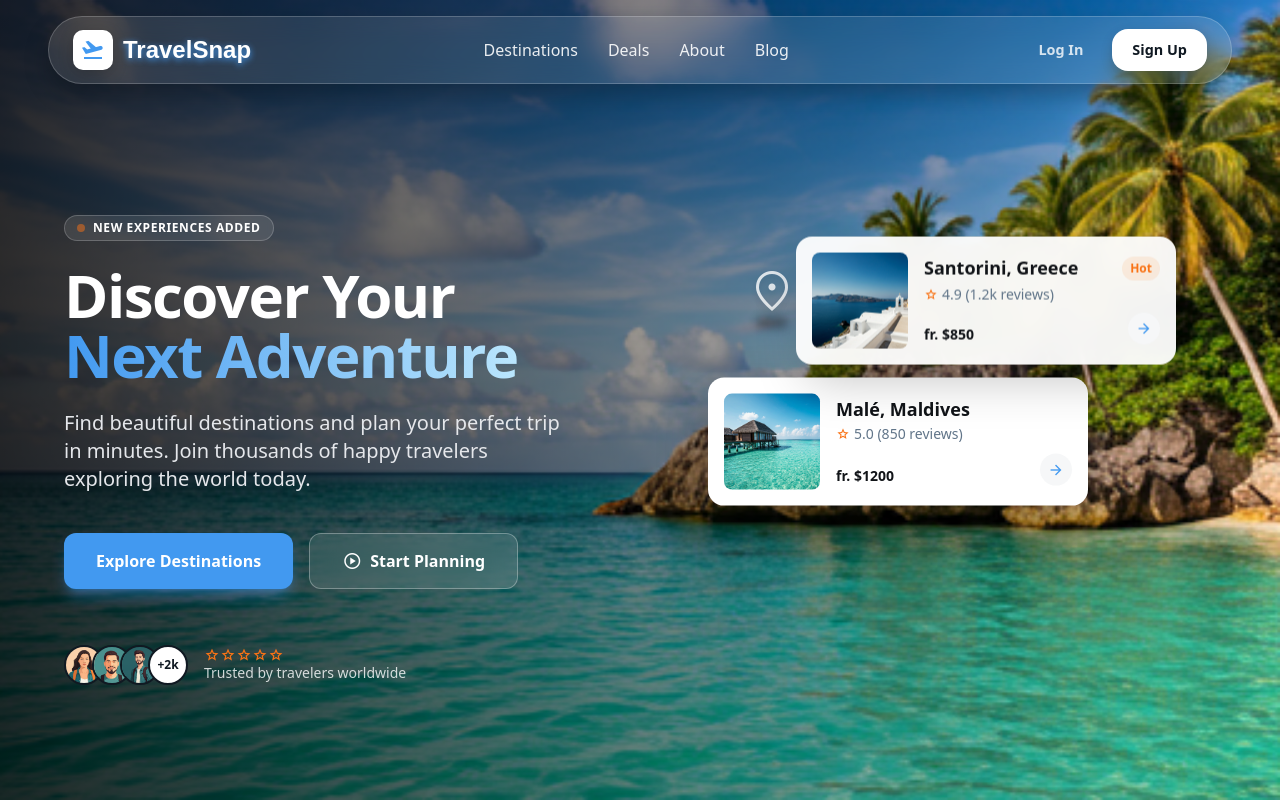
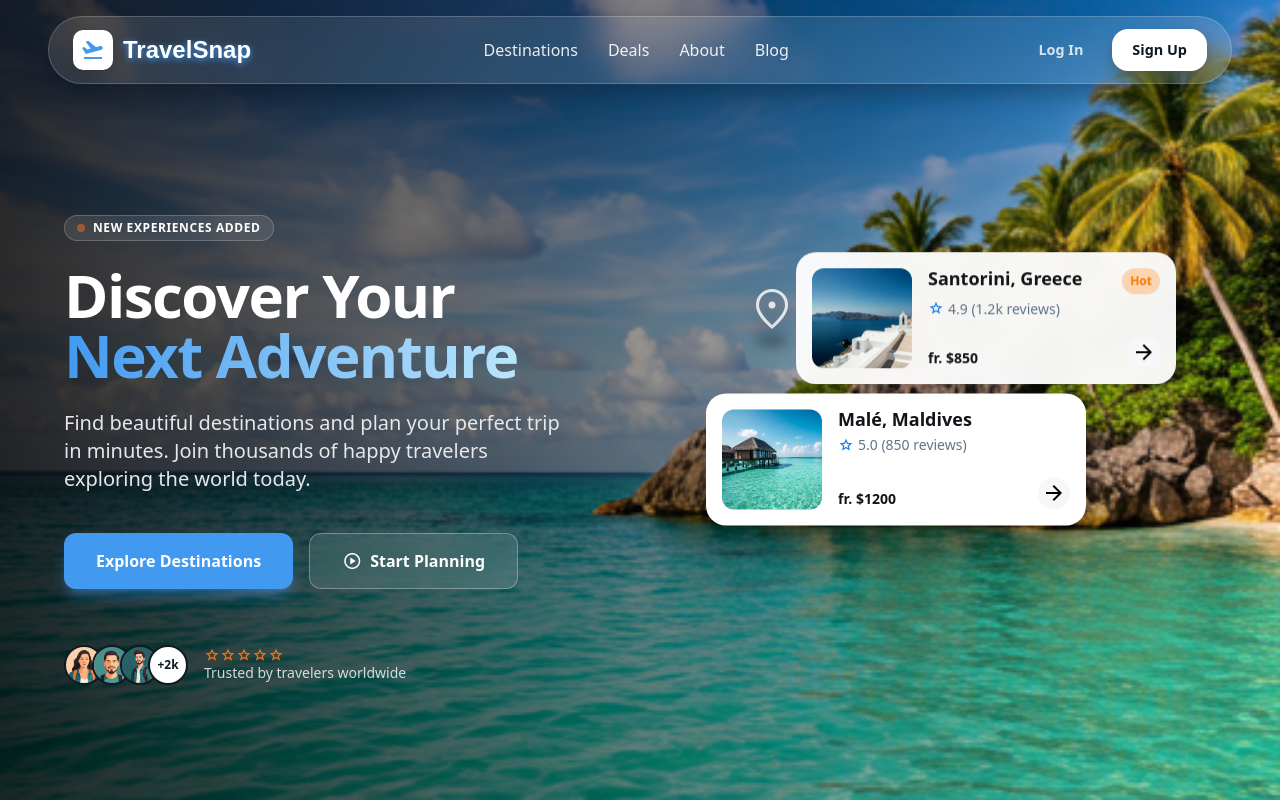
Before and after one commit to programmerziad/TravelSnap, a plain HTML site: page index.html in a window 1280 px wide. Drawn offline with nearby package versions, Linux system fonts and the light colour scheme.

Commit message:
Edit style and HTML

```diff
--- a/index.html
+++ b/index.html
@@ -26,9 +26,7 @@
         <div
           class="w-full h-full bg-cover bg-center bg-no-repeat"
           data-alt="Scenic tropical beach with turquoise water and palm trees during sunset"
-          style="
-            background-image: url(images/mainBg.png);
-          "
+          style="background-image: url(images/mainBg.png)"
         ></div>
         <!-- Gradient Overlay for readability -->
         <div
@@ -181,46 +179,33 @@
             </div>
           </div>
           <!-- Right Column: Floating Cards -->
-          <div class="relative hidden lg:block h-full min-h-[500px]">
+          <div class="right-c">
             <!-- Card 1: Santorini -->
-            <div
-              class="absolute top-10 right-10 z-20 w-[380px] glass-panel p-4 rounded-2xl shadow-2xl transform transition-transform hover:-translate-y-2 duration-300 animate-[float_6s_ease-in-out_infinite]"
-            >
-              <div class="flex gap-4">
+            <div class="card card-1 glass float-1">
+              <div class="card-content">
                 <div
-                  class="w-24 h-24 rounded-lg bg-cover bg-center shrink-0"
+                  class="card-img"
+                  style="background-image: url(images/bg1.png)"
                   data-alt="Beautiful white architecture of Santorini Greece overlooking the sea"
-                  style="background-image: url(images/bg1.png)"
                 ></div>
-                <div class="flex flex-col justify-between flex-1 py-1">
+
+                <div class="card-info">
                   <div>
-                    <div class="flex justify-between items-start">
-                      <h3
-                        class="text-[#111418] font-bold text-lg leading-tight"
-                      >
-                        Santorini, Greece
-                      </h3>
-                      <span
-                        class="bg-accent/10 text-accent text-xs font-bold px-2 py-1 rounded-full"
-                        >Hot</span
-                      >
+                    <div class="card-header">
+                      <h3>Santorini, Greece</h3>
+                      <span class="badge">Hot</span>
                     </div>
-                    <div class="flex items-center gap-1 mt-1">
-                      <span
-                        class="material-symbols-outlined text-accent text-sm fill-current"
-                        >star</span
-                      >
-                      <span class="text-[#617589] text-sm font-medium"
-                        >4.9 (1.2k reviews)</span
-                      >
+
+                    <div class="rating">
+                      <span class="material-symbols-outlined">star</span>
+                      <span>4.9 (1.2k reviews)</span>
                     </div>
                   </div>
-                  <div class="flex justify-between items-end">
-                    <p class="text-[#111418] text-sm font-bold">fr. $850</p>
-                    <button
-                      class="size-8 rounded-full bg-background-light flex items-center justify-center text-primary hover:bg-primary hover:text-white transition-colors"
-                    >
-                      <span class="material-symbols-outlined text-lg"
+
+                  <div class="card-footer">
+                    <p>fr. $850</p>
+                    <button class="arrow-btn">
+                      <span class="material-symbols-outlined"
                         >arrow_forward</span
                       >
                     </button>
@@ -228,41 +213,29 @@
                 </div>
               </div>
             </div>
+
             <!-- Card 2: Maldives -->
-            <div
-              class="absolute top-48 right-32 z-10 w-[380px] bg-white p-4 rounded-2xl shadow-[0_20px_50px_rgba(0,0,0,0.3)] transform transition-transform hover:-translate-y-2 duration-300 animate-[float_7s_ease-in-out_1s_infinite]"
-            >
-              <div class="flex gap-4">
+            <div class="card card-2 float-2">
+              <div class="card-content">
                 <div
-                  class="w-24 h-24 rounded-lg bg-cover bg-center shrink-0"
+                  class="card-img"
+                  style="background-image: url(images/bg2.png)"
                   data-alt="Overwater bungalows in the Maldives with crystal clear water"
-                  style="background-image: url(images/bg2.png)"
                 ></div>
-                <div class="flex flex-col justify-between flex-1 py-1">
+
+                <div class="card-info">
                   <div>
-                    <div class="flex justify-between items-start">
-                      <h3
-                        class="text-[#111418] font-bold text-lg leading-tight"
-                      >
-                        Malé, Maldives
-                      </h3>
-                    </div>
-                    <div class="flex items-center gap-1 mt-1">
-                      <span
-                        class="material-symbols-outlined text-accent text-sm fill-current"
-                        >star</span
-                      >
-                      <span class="text-[#617589] text-sm font-medium"
-                        >5.0 (850 reviews)</span
-                      >
+                    <h3>Malé, Maldives</h3>
+                    <div class="rating">
+                      <span class="material-symbols-outlined">star</span>
+                      <span>5.0 (850 reviews)</span>
                     </div>
                   </div>
-                  <div class="flex justify-between items-end">
-                    <p class="text-[#111418] text-sm font-bold">fr. $1200</p>
-                    <button
-                      class="size-8 rounded-full bg-background-light flex items-center justify-center text-primary hover:bg-primary hover:text-white transition-colors"
-                    >
-                      <span class="material-symbols-outlined text-lg"
+
+                  <div class="card-footer">
+                    <p>fr. $1200</p>
+                    <button class="arrow-btn">
+                      <span class="material-symbols-outlined"
                         >arrow_forward</span
                       >
                     </button>
@@ -270,19 +243,11 @@
                 </div>
               </div>
             </div>
-            <!-- Decorative Map Pin -->
-            <div
-              class="absolute top-20 right-[420px] animate-bounce z-0 opacity-80"
-            >
-              <div class="relative">
-                <span
-                  class="material-symbols-outlined text-5xl text-white drop-shadow-lg"
-                  >location_on</span
-                >
-                <div
-                  class="absolute -bottom-2 left-1/2 -translate-x-1/2 w-8 h-3 bg-black/40 blur-sm rounded-full"
-                ></div>
-              </div>
+
+            <!-- Map Pin -->
+            <div class="map-pin">
+              <span class="material-symbols-outlined">location_on</span>
+              <div class="pin-shadow"></div>
             </div>
           </div>
         </div>
--- a/style.css
+++ b/style.css
@@ -15,16 +15,7 @@ body {
     transition: all 0.3s ease;
     overflow-x: hidden;
 }
-.glass-panel {
-    background: rgba(255, 255, 255, 0.95);
-    backdrop-filter: blur(12px);
-    -webkit-backdrop-filter: blur(12px);
-}
-.glass-nav {
-    background: rgba(0, 0, 0, 0.2);
-    backdrop-filter: blur(8px);
-    -webkit-backdrop-filter: blur(8px);
-}
+
 /* Navbar Glass Effect <!-- Logo -->*/
 .navbar {
     display: flex;
@@ -168,6 +159,9 @@ body {
     .nav-links{
         display: none;
     }
+    .Right-C {
+        display: flex;
+    }
     .nav-actions .menu {
         display: flex;
     }
@@ -255,3 +249,223 @@ body {
     color: #ffffff;
     transform: translateX(3px) scale(1.02);
 }
+
+
+/* Container */
+.right-c {
+    position: relative;
+    height: 100%;
+}
+
+/* Cards */
+.card {
+    position: absolute;
+    width: 380px;
+    padding: 16px;
+    border-radius: 20px;
+    transition: transform 0.3s ease;
+}
+
+.card:hover {
+    transform: translateY(-8px);
+}
+
+/* Card positions */
+.card-1 {
+    top: 40px;
+    right: 40px;
+    z-index: 20;
+}
+
+.card-2 {
+    top: 190px;
+    right: 130px;
+    z-index: 10;
+    background: #fff;
+    box-shadow: 0 20px 50px rgba(0, 0, 0, 0.3);
+}
+
+/* Glass Effect */
+.glass {
+    background: rgba(255, 255, 255, 0.95);
+    backdrop-filter: blur(12px);
+    -webkit-backdrop-filter: blur(12px);
+}
+
+/* Card content */
+.card-content {
+    display: flex;
+    gap: 16px;
+}
+
+/* Image */
+.card-img {
+    width: 100px;
+    height: 100px;
+    border-radius: 12px;
+    background-size: cover;
+    background-position: center;
+    flex-shrink: 0;
+}
+
+/* Info */
+.card-info {
+    flex: 1;
+    display: flex;
+    flex-direction: column;
+    justify-content: space-between;
+}
+
+.card-info h3 {
+    font-size: 18px;
+    font-weight: 700;
+    color: #111418;
+    line-height: 1.2;
+}
+
+/* Header */
+.card-header {
+    display: flex;
+    justify-content: space-between;
+    align-items: flex-start;
+}
+
+/* Badge */
+.badge {
+    background: #ff7b0046;
+    color: #ff7b00;
+    font-size: 12px;
+    font-weight: 700;
+    padding: 4px 8px;
+    border-radius: 999px;
+}
+
+/* Rating */
+.rating {
+    display: flex;
+    align-items: center;
+    gap: 4px;
+    margin-top: 4px;
+    color: #617589;
+    font-size: 14px;
+}
+
+.rating span.material-symbols-outlined {
+    color: #137fec;
+    font-size: 16px;
+}
+
+/* Footer */
+.card-footer {
+    display: flex;
+    justify-content: space-between;
+    align-items: flex-end;
+}
+
+.card-footer p {
+    font-weight: 700;
+    font-size: 14px;
+    color: #111418;
+}
+
+/* Arrow Button */
+.arrow-btn {
+    width: 32px;
+    height: 32px;
+    border-radius: 50%;
+    border: none;
+    background: #f6f7f8;
+    display: flex;
+    align-items: center;
+    justify-content: center;
+    cursor: pointer;
+    transition: 0.3s;
+}
+
+.arrow-btn:hover {
+    background: #137fec;
+    color: #fff;
+}
+
+/* Floating animation */
+@keyframes float {
+    0%,
+    100% {
+        transform: translateY(0);
+    }
+    50% {
+        transform: translateY(-12px);
+    }
+}
+
+.float-1 {
+    animation: float 6s ease-in-out infinite;
+}
+
+.float-2 {
+    animation: float 7s ease-in-out infinite 1s;
+}
+
+/* Map Pin */
+.map-pin {
+    position: absolute;
+    top: 80px;
+    right: 420px;
+    z-index: 0;
+    animation: bounce 2s infinite;
+    opacity: 0.8;
+}
+
+.map-pin span {
+    font-size: 48px;
+    color: #fff;
+    filter: drop-shadow(0 8px 10px #00000066);
+}
+
+.pin-shadow {
+    position: absolute;
+    bottom: -8px;
+    left: 50%;
+    transform: translateX(-50%);
+    width: 32px;
+    height: 12px;
+    background: #00000066;
+    filter: blur(6px);
+    border-radius: 50%;
+}
+
+/* Bounce */
+@keyframes bounce {
+    0%,
+    100% {
+        transform: translateY(0);
+    }
+    50% {
+        transform: translateY(-10px);
+    }
+}
+
+
+/* responsive styles */
+@media (max-width: 768px){
+
+    .card {
+        position: static;
+        width: 100%;
+    }
+    .right-c {
+        display: flex;
+        gap: 16px;
+    }
+    .map-pin{
+        display: none;
+    }
+}
+
+@media (max-width: 450px){
+
+    .right-c {
+        flex-direction: column;
+        gap: 16px;
+    }
+}
```
